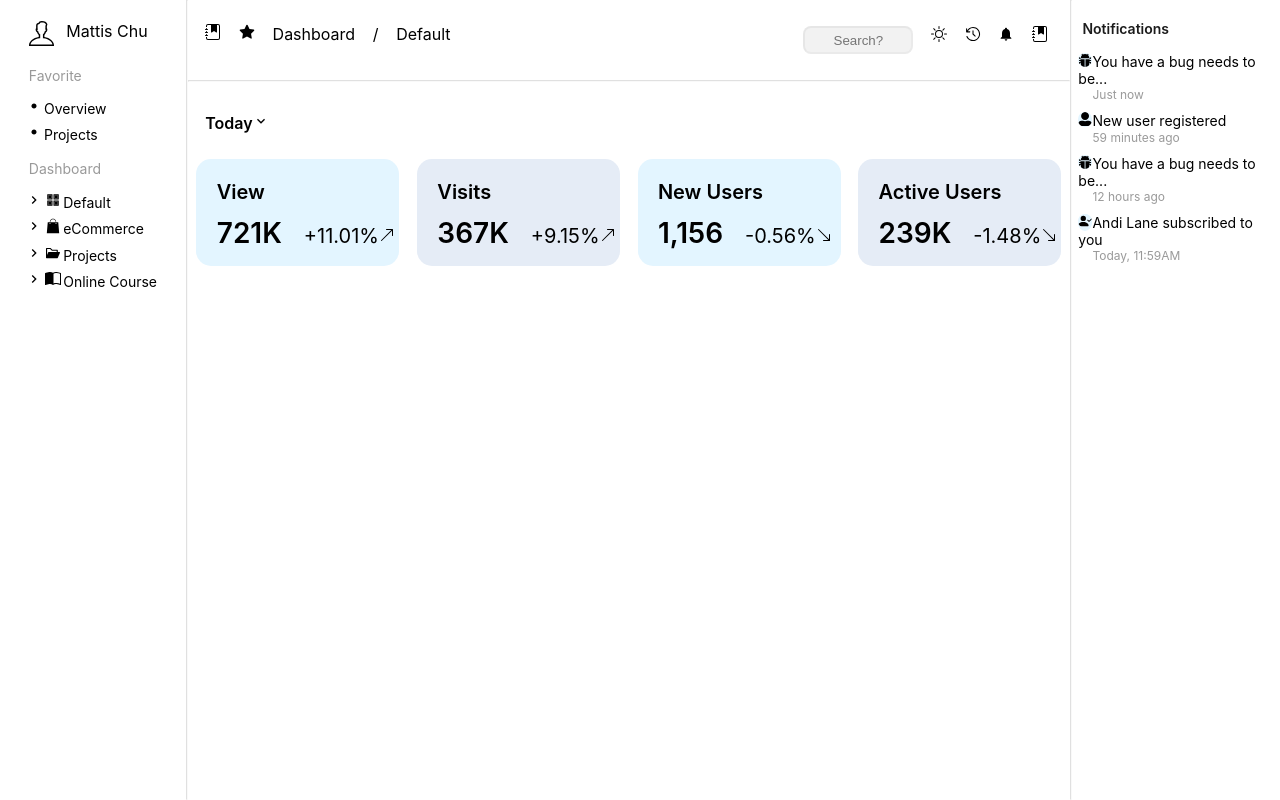
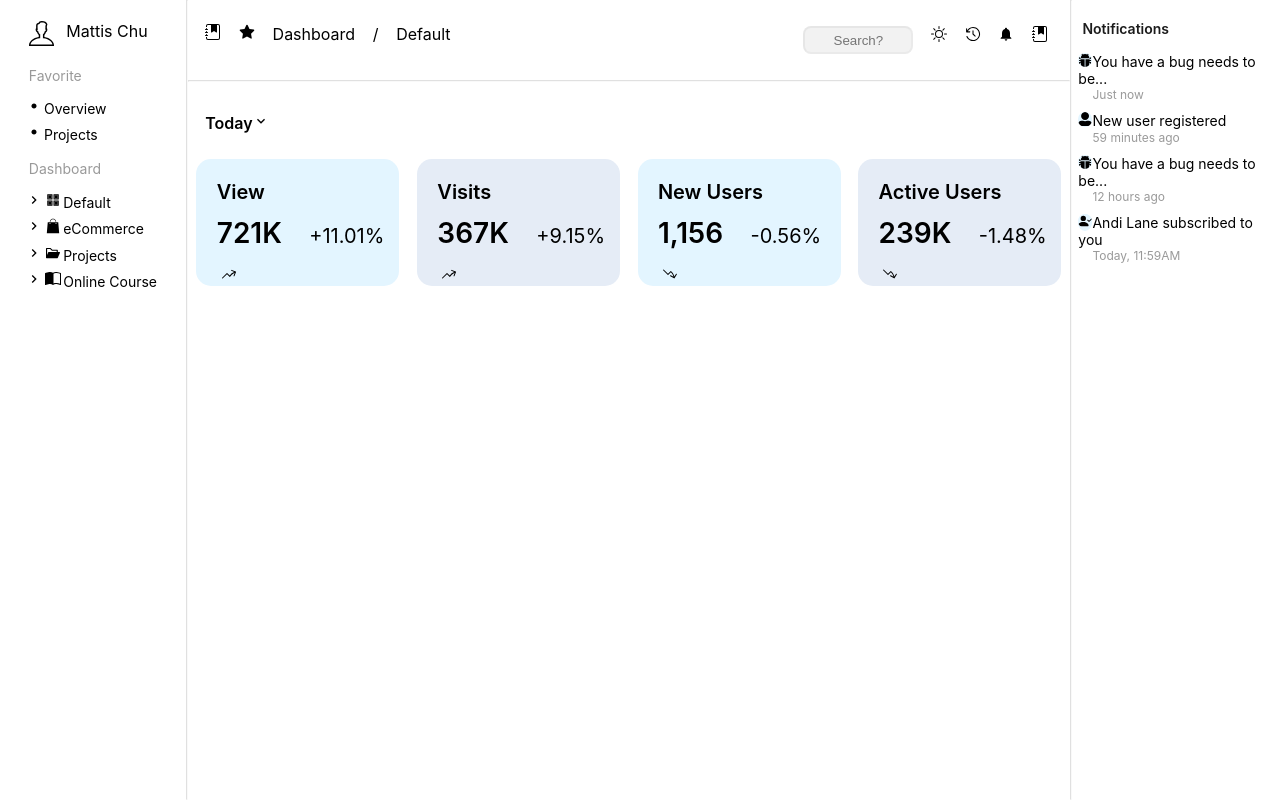
Before and after one commit to Mattis3858/HW3, a React (Create React App) app: page / in a window 1280 px wide. Built offline with nearby package versions, Linux system fonts and the light colour scheme.

Commit message:
change the card arrows

```diff
--- a/src/components/SmallCard.js
+++ b/src/components/SmallCard.js
@@ -1,6 +1,6 @@
 import React from "react";
 import "./css/SmallCard.css";
-import { BsArrowUpRight, BsArrowDownRight } from "react-icons/bs";
+import { HiArrowTrendingDown, HiArrowTrendingUp } from "react-icons/hi2";
 
 const SmallCard = ({ title, data, percentage, backgroundColor, icon }) => {
   return (
@@ -12,7 +12,11 @@ const SmallCard = ({ title, data, percentage, backgroundColor, icon }) => {
       <div className="datas">
         <div className="data">{data}</div>
         <div className="percentage">{percentage}</div>
-        {icon === "up" ? <BsArrowUpRight /> : <BsArrowDownRight />}
+        {icon === "up" ? (
+          <HiArrowTrendingUp style={{ marginLeft: "0.3vw" }} />
+        ) : (
+          <HiArrowTrendingDown style={{ marginLeft: "0.3vw" }} />
+        )}
       </div>
     </div>
   );
--- a/src/components/css/SmallCard.css
+++ b/src/components/css/SmallCard.css
@@ -32,5 +32,5 @@
   font-weight: 0;
   padding-bottom: 10%;
   display: inline-block;
-  margin-left: 12%;
+  margin-left: 15%;
 }
```
